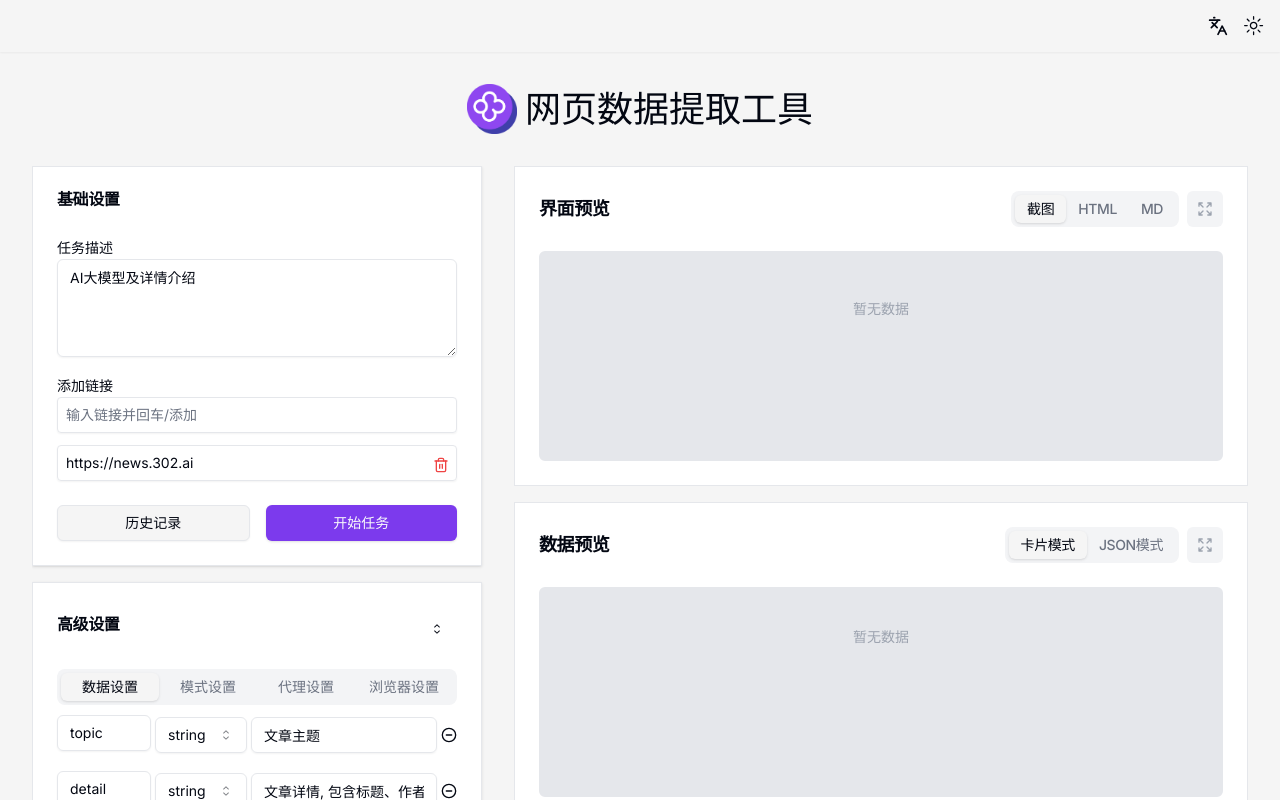
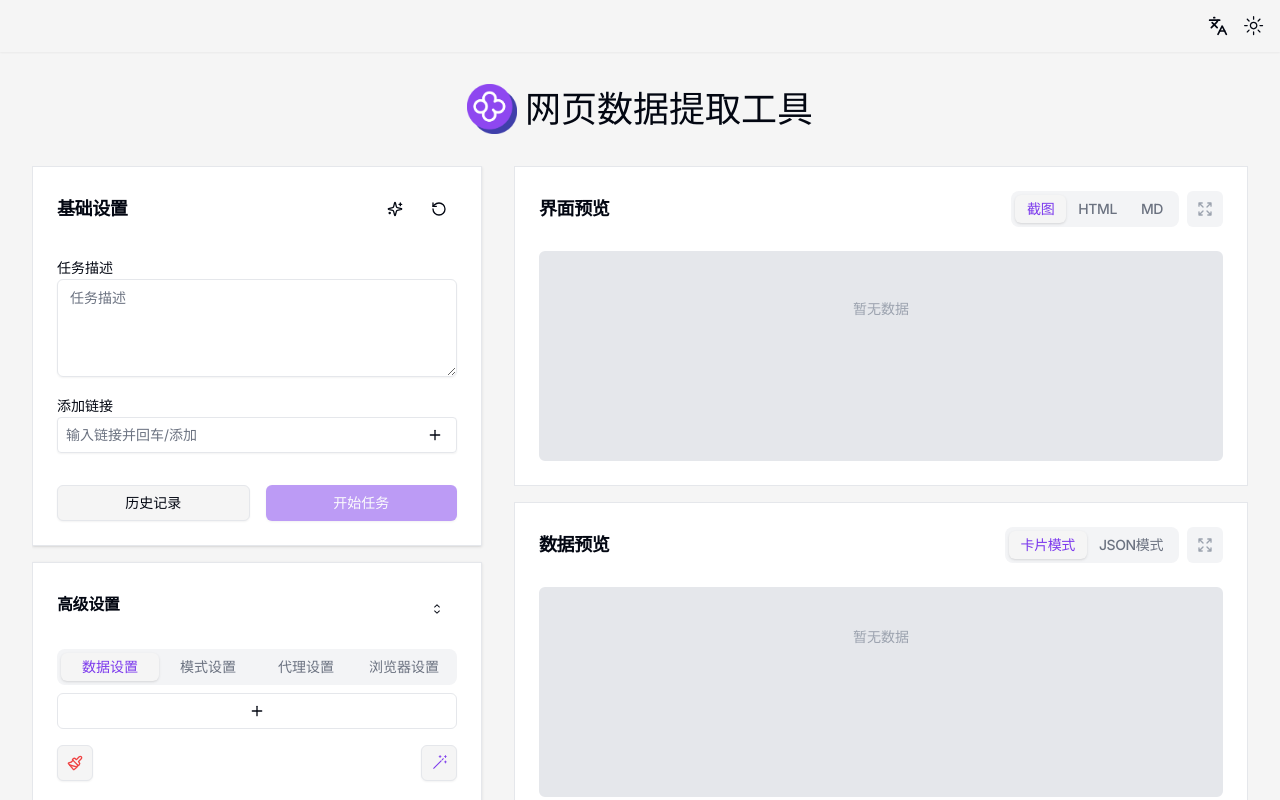
Before and after one commit to ilssn/lave-web, a Next.js app: page /en/task in a window 1280 px wide. Shown: the top 800 px of the page. Built offline with nearby package versions, Linux system fonts and the light colour scheme; what i18next-resources-to-backend would draw is missing.

Commit message:
upd: add test-buttoon

```diff
--- a/src/app/[locale]/(land)/task/_components/task-config/dynamic-form.tsx
+++ b/src/app/[locale]/(land)/task/_components/task-config/dynamic-form.tsx
@@ -1,8 +1,9 @@
 import { Button } from "@/components/ui/button";
 import { Input } from "@/components/ui/input";
 import { Select, SelectContent, SelectItem, SelectTrigger, SelectValue } from "@/components/ui/select";
+import { Tooltip, TooltipContent, TooltipProvider, TooltipTrigger } from "@/components/ui/tooltip";
 import { MagicWandIcon } from "@radix-ui/react-icons";
-import { MinusCircleIcon, PlusIcon, Trash2Icon } from "lucide-react";
+import { MinusCircleIcon, Paintbrush, PlusIcon } from "lucide-react";
 import * as React from "react";
 
 const convertToSchemaObject = (formData: { key: string; type: string; description: string }[]) => {
@@ -106,13 +107,31 @@ const DynamicForm = ({ taskData, onTaskDataChange }: any) => {
         <PlusIcon className="h-4 w-4 hover:text-primary hover:scale-110" />
       </Button>
       <div className="flex w-full justify-between">
-        <Button variant="outline" onClick={handleResetForm}>
-          <Trash2Icon className="h-4 w-4 hover:text-red-600 hover:scale-110" />
-        </Button>
-        <Button variant="outline" onClick={handleAddField} className="text-primary hover:text-primary">
-          AI生成
-          <MagicWandIcon className="h-4 w-4 hover:text-primary hover:scale-110" />
-        </Button>
+        <TooltipProvider>
+          <Tooltip>
+            <TooltipTrigger asChild>
+              <Button variant="outline" size="icon" onClick={handleResetForm} className="text-red-500 hover:text-red-500 hover:border-red-500">
+                <Paintbrush className="h-4 w-4 hover:scale-110" />
+              </Button>
+            </TooltipTrigger>
+            <TooltipContent>
+              清空数据
+            </TooltipContent>
+          </Tooltip>
+        </TooltipProvider>
+        <TooltipProvider>
+          <Tooltip>
+            <TooltipTrigger asChild>
+              <Button variant="outline" size="icon" onClick={handleAddField} className="text-primary hover:text-primary hover:border-primary">
+                <MagicWandIcon className="h-4 w-4 hover:scale-110" />
+              </Button>
+            </TooltipTrigger>
+            <TooltipContent>
+              AI生成
+            </TooltipContent>
+          </Tooltip>
+        </TooltipProvider>
+
       </div>
     </div>
   );
--- a/src/app/[locale]/(land)/task/_components/task-config/index.tsx
+++ b/src/app/[locale]/(land)/task/_components/task-config/index.tsx
@@ -26,14 +26,16 @@ import {
   TabsTrigger,
 } from "@/components/ui/tabs";
 import { Textarea } from "@/components/ui/textarea";
+import { Tooltip, TooltipContent, TooltipProvider, TooltipTrigger } from "@/components/ui/tooltip";
 import { useClientTranslation } from "@/hooks/global";
+import { RotateCcw, StarsIcon } from "lucide-react";
 import BrowserForm from "./browser-from";
 import DynamicForm from "./dynamic-form";
 import LinkTabs from "./link-tabs";
 import ModelForm from "./model-form";
 import ProxyForm from "./proxy-form";
 
-const TaskConfig = ({ taskData, onTaskDataChange, onTaskResult, taskResult, loading }: any) => {
+const TaskConfig = ({ taskData, onTaskDataChange, onTaskResult, taskResult, loading, onResetTaskData }: any) => {
   const [showAdvancedConfig, setShowAdvancedConfig] = React.useState(true);
   const { t } = useClientTranslation();
 
@@ -42,7 +44,36 @@ const TaskConfig = ({ taskData, onTaskDataChange, onTaskResult, taskResult, load
       <Card className="w-full rounded-none">
         <CardHeader className="flex-row items-center justify-between">
           <div className="flex-1 space-y-1">
-            <CardTitle>{t("基础设置")}</CardTitle>
+            <CardTitle className="flex items-center justify-between">
+              <div className="text-lg font-bold">{t("基础设置")}</div>
+              <div className="flex items-center justify-end space-x-2">
+                <TooltipProvider>
+                  <Tooltip>
+                    <TooltipTrigger asChild>
+                      <Button className="" size="icon" variant="ghost" onClick={() => onResetTaskData("test")}>
+                        <StarsIcon className="h-4 w-4" />
+                      </Button>
+                    </TooltipTrigger>
+                    <TooltipContent>
+                      快速测试
+                    </TooltipContent>
+                  </Tooltip>
+                </TooltipProvider>
+                <TooltipProvider>
+                  <Tooltip>
+                    <TooltipTrigger asChild>
+                      <Button className="" size="icon" variant="ghost" onClick={() => onResetTaskData("default")}>
+                        <RotateCcw className="h-4 w-4" />
+                      </Button>
+                    </TooltipTrigger>
+                    <TooltipContent>
+                      重置表单
+                    </TooltipContent>
+                  </Tooltip>
+                </TooltipProvider>
+              </div>
+
+            </CardTitle>
             <CardDescription>
             </CardDescription>
           </div>
@@ -99,10 +130,10 @@ const TaskConfig = ({ taskData, onTaskDataChange, onTaskResult, taskResult, load
             <CardContent className="max-h-[calc(100vh-24.5rem)] overflow-y-auto">
               <Tabs defaultValue="data-config" className="w-[400px]">
                 <TabsList className="grid w-full grid-cols-4">
-                  <TabsTrigger value="data-config">数据设置</TabsTrigger>
-                  <TabsTrigger value="model-config">模式设置</TabsTrigger>
-                  <TabsTrigger value="proxy-config">代理设置</TabsTrigger>
-                  <TabsTrigger value="browser-config">浏览器设置</TabsTrigger>
+                  <TabsTrigger value="data-config" className="data-[state=active]:text-primary">数据设置</TabsTrigger>
+                  <TabsTrigger value="model-config" className="data-[state=active]:text-primary">模式设置</TabsTrigger>
+                  <TabsTrigger value="proxy-config" className="data-[state=active]:text-primary">代理设置</TabsTrigger>
+                  <TabsTrigger value="browser-config" className="data-[state=active]:text-primary">浏览器设置</TabsTrigger>
                 </TabsList>
                 <TabsContent value="data-config">
                   <DynamicForm taskData={taskData} onTaskDataChange={onTaskDataChange} />
--- a/src/app/[locale]/(land)/task/_components/task-config/link-tabs.tsx
+++ b/src/app/[locale]/(land)/task/_components/task-config/link-tabs.tsx
@@ -1,6 +1,7 @@
+import { Button } from "@/components/ui/button";
 import { Input } from "@/components/ui/input";
 import { Label } from "@/components/ui/label";
-import { Trash2Icon } from "lucide-react";
+import { PlusIcon, Trash2Icon } from "lucide-react";
 import { useState } from "react";
 
 const LinkInput = ({ links, setLinks }: { links: string[], setLinks: (links: string[]) => void }) => {
@@ -11,9 +12,15 @@ const LinkInput = ({ links, setLinks }: { links: string[], setLinks: (links: str
     if (e.key === "Enter") {
       e.preventDefault();
       if (currentLink.trim() !== "") {
+        handleAddLink();
+      }
+    }
+  };
+
+  const handleAddLink = () => {
+    if (currentLink.trim() !== "") {
       setLinks([...links, currentLink.trim()]);
       setCurrentLink("");
-      }
     }
   };
 
@@ -29,6 +36,7 @@ const LinkInput = ({ links, setLinks }: { links: string[], setLinks: (links: str
   return (
     <div>
       <Label htmlFor="start-url">添加链接</Label>
+      <div className="relative">
         <Input
           id="start-url"
           type="text"
@@ -38,9 +46,16 @@ const LinkInput = ({ links, setLinks }: { links: string[], setLinks: (links: str
           onChange={handleChange}
           placeholder="输入链接并回车/添加"
         />
+        <Button className="absolute right-[2px] top-[2px] hover:text-primary"
+          size="sm"
+          variant="ghost"
+          onClick={() => handleAddLink()}>
+          <PlusIcon className="h-4 w-4 hover:scale-110" />
+        </Button>
+      </div>
       <div className="mt-2 space-y-2">
         {links.map((link, index) => (
-          <div key={index} className="flex items-center relative">
+          <div key={index} className="relative">
             <Input
               type="text"
               className="w-full p-2 border rounded mt-1"
@@ -51,10 +66,9 @@ const LinkInput = ({ links, setLinks }: { links: string[], setLinks: (links: str
                 setLinks(newLinks);
               }}
             />
-            <Trash2Icon
-              className="absolute right-2 top-4 w-4 h-4 text-red-500 hover:text-red-600 hover:scale-105 hover:cursor-pointer"
-              onClick={() => removeLink(index)}
-            />
+            <Button variant="ghost" size="sm" className="absolute right-[2px] top-[2px] hover:text-red-600" onClick={() => removeLink(index)}>
+              <Trash2Icon className="w-4 h-4 hover:scale-110" />
+            </Button>
           </div>
         ))}
       </div>
--- a/src/app/[locale]/(land)/task/_components/task-preview/index.tsx
+++ b/src/app/[locale]/(land)/task/_components/task-preview/index.tsx
@@ -54,9 +54,9 @@ const TaskPreview = ({ className, results = [] }: TaskPreviewProps) => {
               <div className="text-lg font-bold">界面预览</div>
               <div className="flex items-center justify-end space-x-2">
                 <TabsList className="">
-                  <TabsTrigger value="screenshot">截图</TabsTrigger>
-                  <TabsTrigger value="html">HTML</TabsTrigger>
-                  <TabsTrigger value="md">MD</TabsTrigger>
+                  <TabsTrigger value="screenshot" className="data-[state=active]:text-primary">截图</TabsTrigger>
+                  <TabsTrigger value="html" className="data-[state=active]:text-primary">HTML</TabsTrigger>
+                  <TabsTrigger value="md" className="data-[state=active]:text-primary">MD</TabsTrigger>
                 </TabsList>
                 <Button size={"icon"} variant="ghost" onClick={() => setIsFullScreen(!isFullScreen)} className="text-gray-400 bg-gray-100 rounded-md">
                   {isFullScreen ? <ShrinkIcon className="w-4 h-4" /> : <ExpandIcon className="w-4 h-4" />}
@@ -135,8 +135,8 @@ const TaskPreview = ({ className, results = [] }: TaskPreviewProps) => {
                 <div className="text-lg font-bold">数据预览</div>
                 <div className="flex items-center justify-end space-x-2">
                   <TabsList className="">
-                    <TabsTrigger value="card">卡片模式</TabsTrigger>
-                    <TabsTrigger value="json">JSON模式</TabsTrigger>
+                    <TabsTrigger value="card" className="data-[state=active]:text-primary">卡片模式</TabsTrigger>
+                    <TabsTrigger value="json" className="data-[state=active]:text-primary">JSON模式</TabsTrigger>
                   </TabsList>
                   <Button size={"icon"} variant="ghost" onClick={() => setIsDataFullScreen(!isDataFullScreen)} className="text-gray-400 bg-gray-100 rounded-md">
                     {isDataFullScreen ? <ShrinkIcon className="w-4 h-4" /> : <ExpandIcon className="w-4 h-4" />}
--- a/src/app/[locale]/(land)/task/page.tsx
+++ b/src/app/[locale]/(land)/task/page.tsx
@@ -32,7 +32,36 @@ interface pageProps {
 const TaskPage = () => {
   const { toast } = useToast();
   // const { t } = await serverTranslation(locale);
-  const [taskData, setTaskData] = useState<any>({
+  const DEFAULT_TASK_DATA = {
+    // task config
+    startUrls: [],
+    taskDescription: "",
+    // model config
+    matchType: "auto", // auto manual
+    searchModel: "default", // default, deep, agent
+    maxDepth: 2,
+    maxLinks: 20,
+    // data config
+    schema: {},
+    // proxy config
+    proxyUrl: "",
+    proxyUsername: "",
+    proxyPassword: "",
+    // browser config
+    headless: "true",
+    browserType: "chromium",
+    viewportWidth: 1920,
+    viewportHeight: 1080,
+    userAgent: "",
+    headers: "",
+    cookies: "",
+    lightMode: "false",
+    textMode: "false",
+    jsEnabled: "false",
+    cacheEnabled: "false",
+  }
+
+  const TEST_TASK_DATA = {
     // task config
     startUrls: ["https://news.302.ai"],
     taskDescription: "AI大模型及详情介绍",
@@ -75,23 +104,19 @@ const TaskPage = () => {
     textMode: "false",
     jsEnabled: "false",
     cacheEnabled: "false",
-  });
+  }
 
-  const [taskResult, setTaskResult] = useState<any>([
-    // {
-    //   url: "https://news.302.ai",
-    //   screenshot: "https://file.302.ai/news.302.ai.png",
-    //   html: "<h1>Page1 AI大模型及详情介绍</h1> <p>AI大模型及详情介绍12312 123123123123 fdsfsfsdfsfsf 123213123123131</p>",
-    //   markdown: "## AI大模型及详情介绍 \n ### AI大模型及详情介绍",
-    // },
-    // {
-    //   url: "https://news.302.ai/page2",
-    //   screenshot: "https://file.302.ai/news.302.ai.png",
-    //   html: "<h1>Page2 AI大模型及详情介绍</h1> <p>AI大模型及详情介绍12312 123123123123 fdsfsfsdfsfsf 123213123123131</p>",
-    //   markdown: "## AI大模型及详情介绍",
-    // },
-  ]);
+  const [taskData, setTaskData] = useState<any>(DEFAULT_TASK_DATA);
+  const [taskResult, setTaskResult] = useState<any>([]);
   const [loading, setLoading] = useState(false);
+
+  const handleResetTaskData = (type: string) => {
+    if (type === "default") {
+      setTaskData(DEFAULT_TASK_DATA);
+    } else if (type === "test") {
+      setTaskData(TEST_TASK_DATA);
+    }
+  }
 
   const handleTaskDataChange = (key: string, value: any) => {
     setTaskData((prevData: any) => ({
@@ -214,6 +239,7 @@ const TaskPage = () => {
             onTaskResult={handleTaskResult}
             taskResult={taskResult}
             loading={loading}
+            onResetTaskData={handleResetTaskData}
           />
         </div>
         <div className="relative flex-1 md:w-[calc(100%-500px)]">
```
Lines whose indentation alone changed are shown as unchanged.
